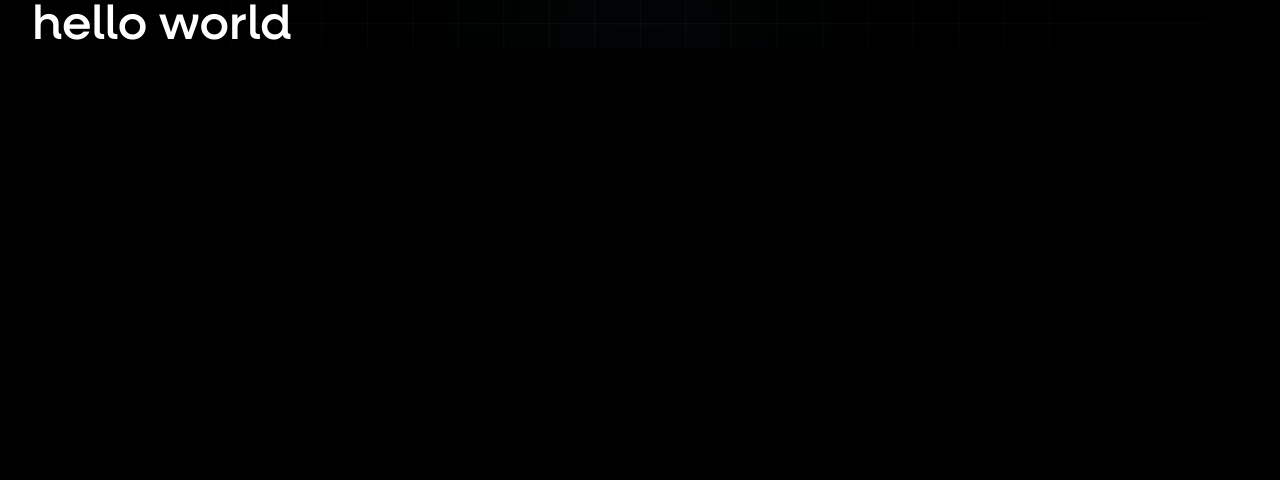
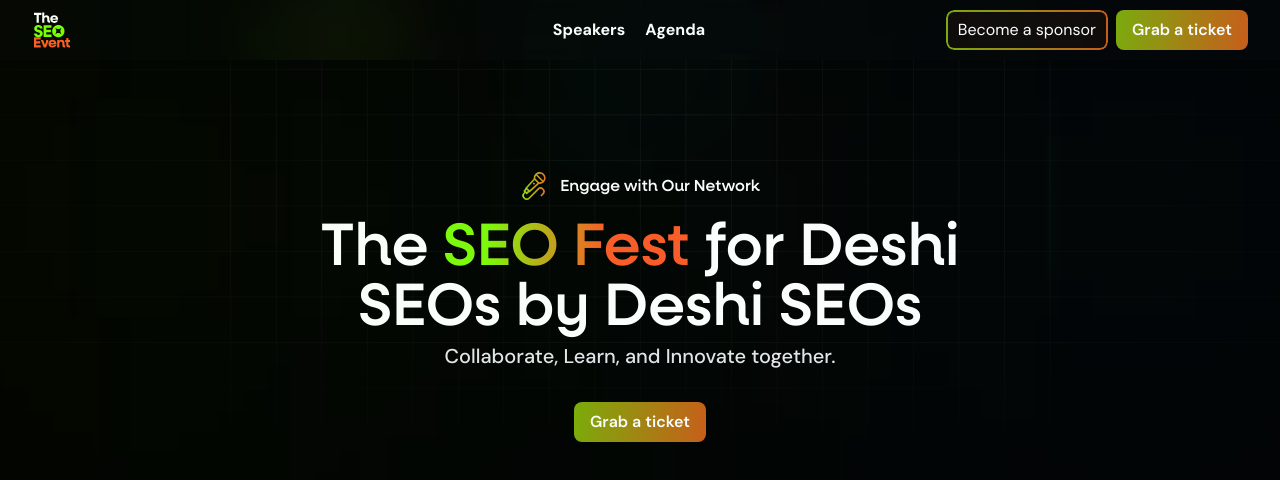
Before and after one commit to mahmudulmr19/event-app, a Next.js app: page / in a window 1280 px wide. Shown: the top 480 px of the page. Built offline with nearby package versions, Linux system fonts and the light colour scheme.

Commit message:
feat: add navbar and sponsor button, introduce new Speaker icon, and enhance hero section layout in global styles and components

```diff
--- a/src/app/globals.css
+++ b/src/app/globals.css
@@ -31,4 +31,33 @@
   .btn-primary:hover {
     background: linear-gradient(96deg, #51a703 -34.09%, #e63615 124.84%);
   }
+
+  .nav-sponsor-button {
+    position: relative;
+    padding: 10px 20px; /* Adjust padding as needed */
+    border-radius: 8px; /* This will now work */
+    background: rgba(234, 112, 40, 0.05);
+    backdrop-filter: blur(25px);
+    z-index: 1;
+    overflow: hidden; /* Ensures the pseudo-element is contained within the button */
+    @apply px-3 py-2;
+  }
+
+  .nav-sponsor-button::before {
+    content: "";
+    position: absolute;
+    top: 0;
+    left: 0;
+    width: 100%;
+    height: 100%;
+    border-radius: 8px;
+    padding: 2px;
+    background: linear-gradient(96deg, #61c604 -34.09%, #df481a 124.84%);
+    -webkit-mask: linear-gradient(#fff 0 0) content-box,
+      linear-gradient(#fff 0 0);
+    mask: linear-gradient(#fff 0 0) content-box, linear-gradient(#fff 0 0);
+    -webkit-mask-composite: destination-out;
+    mask-composite: subtract;
+    z-index: -1;
+  }
 }
--- a/src/components/home/hero.tsx
+++ b/src/components/home/hero.tsx
@@ -1,10 +1,33 @@
+import { Navbar } from "@/components/shared";
 import { Container } from "@/components/ui";
+import { SpeakerIcon } from "@/components/icons";
 
 export function Hero() {
   return (
     <div className="bg-cover bg-no-repeat bg-top bg-[url(/bg-hero.svg)]">
-      <Container>
-        <h1 className="text-5xl font-heading">hello world</h1>
+      <Navbar />
+      <Container className="py-10 md:py-16 lg:py-20 xl:py-28 relative">
+        <div className="absolute bottom-[70%] left-8 size-52 max-lg:hidden bg-[#7AFF06] transform translate-y-1/2 blur-[400px]" />
+        <div className="absolute bottom-[70%] right-8 size-52 max-lg:hidden bg-[#4EBBEB] transform translate-y-1/2 blur-[400px]" />
+        <div className="max-w-screen-md mx-auto flex flex-col items-center">
+          <div className="flex items-center gap-x-3">
+            <SpeakerIcon />
+            <span className="font-heading font-medium">
+              Engage with Our Network
+            </span>
+          </div>
+          <h1 className="text-3xl font-heading md:text-4xl lg:text-5xl xl:text-6xl text-center mt-4">
+            The <span className="text-gradient">SEO Fest</span> for Deshi SEOs
+            by Deshi SEOs
+          </h1>
+          <p className="text-body text-gray-200 mt-1.5">
+            Collaborate, Learn, and Innovate together.
+          </p>
+
+          <a href="/get-ticket" className="btn-primary mt-5 md:mt-7 lg:mt-8">
+            Grab a ticket
+          </a>
+        </div>
       </Container>
     </div>
   );
--- /dev/null
+++ b/src/components/icons/index.ts
@@ -0,0 +1 @@
+export * from "./speaker";
--- /dev/null
+++ b/src/components/icons/speaker.tsx
@@ -0,0 +1,47 @@
+import React from "react";
+
+export function SpeakerIcon(props: React.SVGProps<SVGSVGElement>) {
+  return (
+    <svg
+      xmlns="http://www.w3.org/2000/svg"
+      width={28}
+      height={28}
+      viewBox="0 0 28 28"
+      fill="none"
+      {...props}
+    >
+      <path
+        d="M23.382 16.56a4.091 4.091 0 00-5.78 0l-9.086 9.087a2.436 2.436 0 01-1.734.718c-.655 0-1.27-.255-1.734-.718L4.7 25.3a2.436 2.436 0 01-.719-1.734c0-.655.255-1.27.719-1.734l.738-.738 1.283 1.283 2.38-2.18.425.426 9.467-8.671a5.954 5.954 0 004.903-1.719 5.954 5.954 0 001.756-4.238 5.954 5.954 0 00-1.756-4.238A5.954 5.954 0 0019.658 0c-1.6 0-3.106.623-4.238 1.756a5.985 5.985 0 00-1.716 4.9l-8.674 9.47.425.425-2.179 2.38 1.006 1.005-.738.74a4.091 4.091 0 000 5.779l.348.348A4.06 4.06 0 006.782 28a4.06 4.06 0 002.89-1.197l9.086-9.087a2.455 2.455 0 013.468 0l.153.154c.463.463.718 1.078.718 1.733s-.255 1.271-.718 1.734l-2.044 2.044 1.156 1.156 2.044-2.044a4.091 4.091 0 000-5.78l-.153-.152zM22.74 2.912a4.33 4.33 0 011.277 3.083c0 .887-.264 1.733-.753 2.45l-6.056-6.056a4.328 4.328 0 012.45-.753A4.33 4.33 0 0122.74 2.91zm-6.688.633L22.108 9.6a4.327 4.327 0 01-2.993.718l-3.78-3.779a4.363 4.363 0 01.717-2.995zm-1.46 4.563l2.953 2.953-7.97 7.3-2.283-2.284 7.3-7.97zM7.944 19.04L6.77 20.114 5.538 18.88l1.074-1.173 1.332 1.332z"
+        fill="url(#paint0_linear_86_1257)"
+      />
+      <path
+        d="M12.842 11.652l1.154-1.154 1.156 1.155-1.154 1.155-1.156-1.156z"
+        fill="url(#paint1_linear_86_1257)"
+      />
+      <defs>
+        <linearGradient
+          id="paint0_linear_86_1257"
+          x1={-0.690921}
+          y1={-0.245613}
+          x2={30.4565}
+          y2={2.36348}
+          gradientUnits="userSpaceOnUse"
+        >
+          <stop stopColor="#7DFA0A" />
+          <stop offset={1} stopColor="#FF5926" />
+        </linearGradient>
+        <linearGradient
+          id="paint1_linear_86_1257"
+          x1={12.5405}
+          y1={10.4775}
+          x2={15.6188}
+          y2={10.7874}
+          gradientUnits="userSpaceOnUse"
+        >
+          <stop stopColor="#7DFA0A" />
+          <stop offset={1} stopColor="#FF5926" />
+        </linearGradient>
+      </defs>
+    </svg>
+  );
+}
--- /dev/null
+++ b/src/components/shared/index.ts
@@ -0,0 +1 @@
+export * from "./navbar";
--- /dev/null
+++ b/src/components/shared/navbar.tsx
@@ -0,0 +1,42 @@
+import { Container, Logo } from "@/components/ui";
+
+const navLinks = [
+  {
+    label: "Speakers",
+    href: "#speakers",
+  },
+  {
+    label: "Agenda",
+    href: "#agenda",
+  },
+];
+
+export function Navbar() {
+  return (
+    <nav className="bg-[#0b0c0e4d] py-2.5 backdrop-blur-md relative overflow-hidden">
+      <Container className="flex items-center justify-between relative">
+        <div className="max-lg:hidden absolute inset-y-0 transform left-52 blur-[50px] translate-x-1/2 w-[124px] h-[52px] bg-[#91E10E]/15" />
+        <Logo className="h-10" />
+        <div className="flex items-center gap-x-5 max-lg:hidden  justify-center ml-60">
+          {navLinks.map((link) => (
+            <a
+              href={link.href}
+              key={link.href}
+              className="font-bold hover:text-[#7AFF06] transition-all"
+            >
+              {link.label}
+            </a>
+          ))}
+        </div>
+        <div className="flex items-center gap-x-2">
+          <a className="nav-sponsor-button" href="/buy-ticket">
+            Become a sponsor
+          </a>
+          <a className="btn-primary" href="/buy-ticket">
+            Grab a ticket
+          </a>
+        </div>
+      </Container>
+    </nav>
+  );
+}
--- a/src/components/ui/index.ts
+++ b/src/components/ui/index.ts
@@ -1 +1,2 @@
 export * from "./container";
+export * from "./logo";
--- /dev/null
+++ b/src/components/ui/logo.tsx
@@ -0,0 +1,37 @@
+import { SVGProps } from "react";
+
+export function Logo({ ...props }: SVGProps<SVGSVGElement>) {
+  return (
+    <a href="/">
+      <svg
+        xmlns="http://www.w3.org/2000/svg"
+        viewBox="0 0 2000 2000"
+        {...props}
+      >
+        <defs>
+          <style>
+            {".cls-1{fill:#fff}.cls-2{fill:#ff5b23}.cls-3{fill:#7aff06}"}
+          </style>
+        </defs>
+        <g id="Layer_1">
+          <path
+            className="cls-1"
+            d="M471.1 247.48H340.98v391.08H229.55V247.48H99.43V142.52H471.1v104.96zM903.86 537.19v101.36h-29.47c-74.05 0-112.15-36.66-112.15-107.83v-92.73c0-44.57-28.04-73.33-70.45-73.33-45.29 0-76.2 29.47-76.2 74.77v199.13H510.63V120.95h104.96v194.1c28.04-33.79 66.14-51.76 111.43-51.76 84.11 0 140.19 55.35 140.19 139.46v104.96c0 18.69 10.79 29.47 29.47 29.47h7.19zM1303.56 489.03h-280.37c11.5 40.98 43.85 66.86 88.43 66.86 34.5 0 63.26-14.38 76.92-33.79h112.15c-27.32 74.05-100.65 125.09-191.22 125.09-113.58 0-198.42-82.68-198.42-191.95s84.83-191.95 197.7-191.95 197.7 81.95 197.7 193.38c0 9.34-.71 23.72-2.87 32.35zm-279.65-69.73h169.66c-10.79-40.26-44.57-65.42-84.83-65.42s-72.61 25.16-84.83 65.42z"
+          />
+          <g>
+            <path
+              className="cls-2"
+              d="M436.51 1764.02v106.29H99.43v-502.35h333.45v106.3h-220.6v90.27h196.57v106.3H212.28v93.19h224.23zM785.96 1660.64l-85.9 209.67H590.85l-151.44-371.3h121.58l85.91 237.34 36.4-97.55c19.66-56.79 29.12-101.93 21.11-139.78h109.21c8.01 42.23-.73 96.1-27.67 161.62zM1219.14 1718.88H935.2c11.65 41.5 44.41 67.71 89.55 67.71 34.94 0 64.06-14.56 77.9-34.22h113.57c-27.66 74.99-101.93 126.68-193.66 126.68-115.03 0-200.94-83.73-200.94-194.39s85.91-194.39 200.21-194.39 200.21 83 200.21 195.84c0 9.46-.72 24.02-2.91 32.76zm-283.21-70.62h171.82c-10.92-40.77-45.14-66.25-85.91-66.25s-73.53 25.48-85.9 66.25zM1659.59 1767.66v102.65h-29.85c-74.99 0-113.57-37.13-113.57-109.21v-93.91c0-45.14-28.39-74.26-71.34-74.26-45.87 0-77.17 29.85-77.17 75.72v201.66h-106.3v-371.3h106.3v40.76c28.39-32.76 66.98-49.5 112.84-49.5 85.18 0 141.97 56.06 141.97 141.24v106.3c0 18.92 10.92 29.85 29.85 29.85h7.28zM1819.76 1595.84v136.14c0 26.21 16.02 41.49 43.69 41.49h37.13v96.83h-53.15c-88.82 0-133.95-41.49-133.95-120.85v-153.62h-56.06V1499h31.31c20.39 0 30.58-10.19 30.58-30.58v-66.98h100.47V1499h80.81v96.83h-80.81z"
+            />
+          </g>
+          <g>
+            <path
+              className="cls-3"
+              d="M1535.53 837.09c-120.46-120.46-315.78-120.46-436.24 0-120.46 120.46-120.46 315.78 0 436.24 120.46 120.46 315.78 120.46 436.24 0 120.46-120.46 120.46-315.78 0-436.24zm-62.74 373.51c-132.2-74.98-178.57-74.98-310.77 0 74.98-132.2 74.98-178.57 0-310.77 132.2 74.98 178.57 74.98 310.77 0-74.98 132.2-74.98 178.57 0 310.77zM99.43 1174.5H236.3c0 38.74 37.88 69.73 86.08 69.73 44.76 0 80.06-24.96 80.06-58.54 0-38.74-53.37-60.26-114.49-74.89-90.39-21.52-179.05-72.31-179.05-179.91s90.39-182.5 210.04-182.5 211.77 77.47 211.77 180.78H393.84c0-35.3-32.71-61.98-76.61-61.98-39.6 0-71.45 21.52-71.45 53.37 0 37.88 48.21 59.4 106.74 73.17 94.69 23.24 186.8 68 186.8 179.05s-94.69 190.25-218.65 190.25-221.23-82.64-221.23-188.52zM978.34 1227.01v125.68H579.77V758.71h394.26V884.4H713.2v106.74h232.42v125.68H713.2v110.19h265.14z"
+            />
+          </g>
+        </g>
+      </svg>
+    </a>
+  );
+}
```
